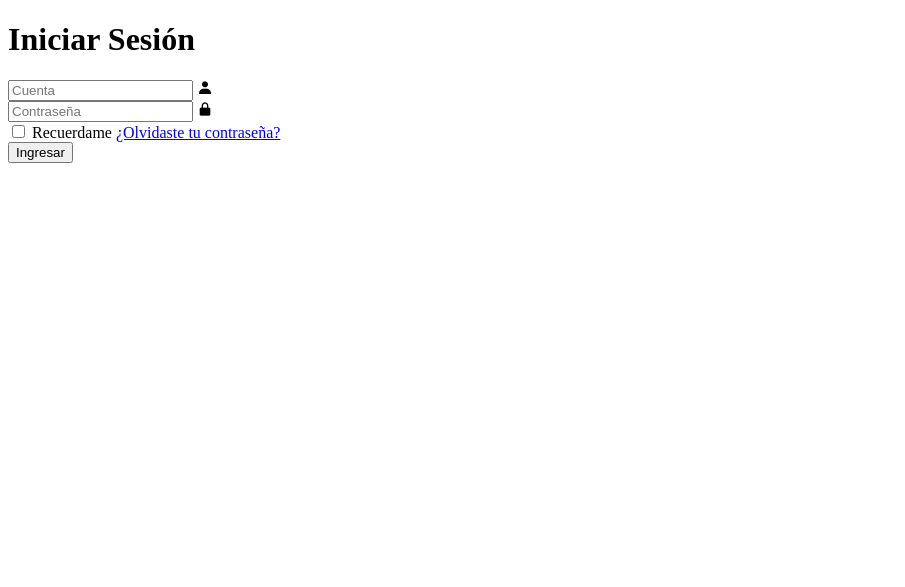
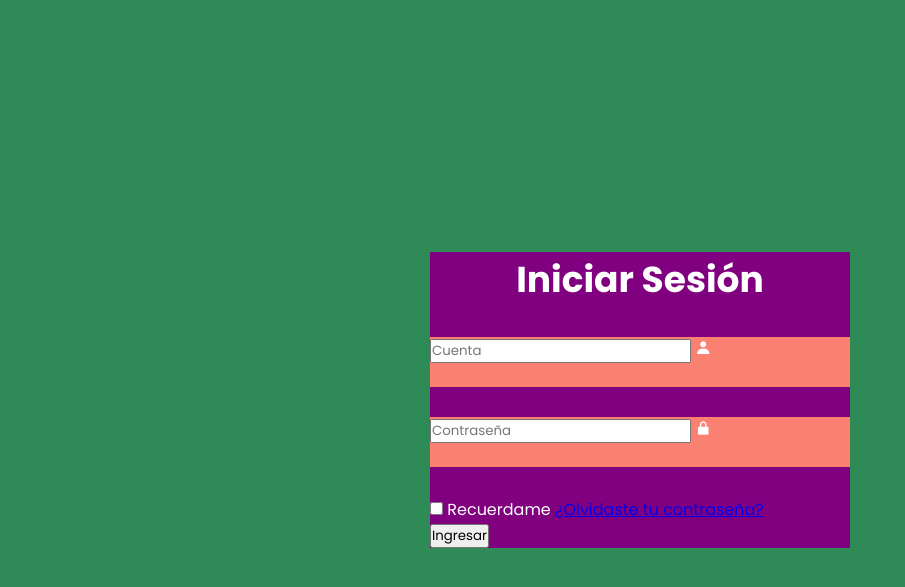
Before and after one commit to atommnava/Servicios-Escolares-V2, a Flask app: page /login in a window 1280 px wide. Shown: the top 587 px of the page, without its empty margins (0-905 px from the left). Run offline with Flask 3, Linux system fonts and the light colour scheme.

Commit message:
Interfaz Login

```diff
--- a/ibero/static/login_style.css
+++ b/ibero/static/login_style.css
@@ -1,6 +1,4 @@
-@import url("https://fonts.googleapis.com/css2?
-family=Poppins:wght@300;400;500;600;700;800;900&
-display=swap");
+@import url("https://fonts.googleapis.com/css2?family=Poppins:wght@300;400;500;600;700;800;900&display=swap");
 
 * {
     margin: 0;
@@ -27,3 +25,10 @@ body {
     font-size: 36px;
     text-align: center;
 }
+
+.wrapper .input-box {
+    width: 100%;
+    height: 50px;
+    background: salmon;
+    margin: 30px 0;
+}
```
